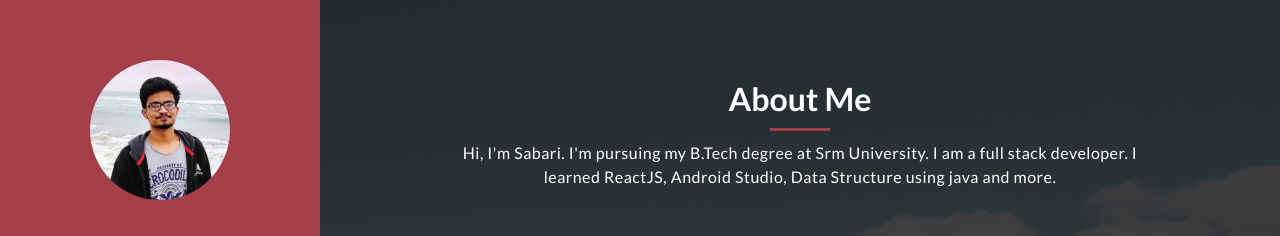
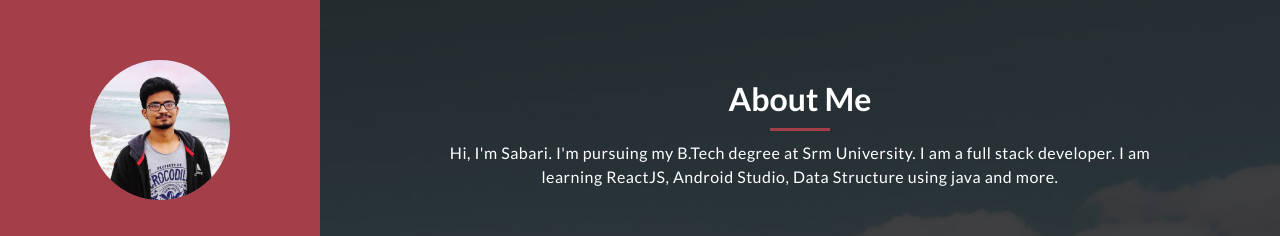
Before and after one commit to Sabarinathan07/v1.Sabarinathan07.github.io, a plain HTML site: page index.html in a window 1280 px wide. Shown: the top 236 px of the page. Drawn offline with Linux system fonts and the light colour scheme.

Commit message:
Changes some bio

```diff
--- a/index.html
+++ b/index.html
@@ -102,7 +102,7 @@
 						<div class="line-dec"></div>
 						<span>
 							Hi, I'm Sabari. I'm pursuing my B.Tech degree at Srm University. I
-							am a full stack developer. I learned ReactJS, Android Studio, Data
+							am a full stack developer. I am learning ReactJS, Android Studio, Data
 							Structure using java and more.
 						</span>
 					</div>
```
